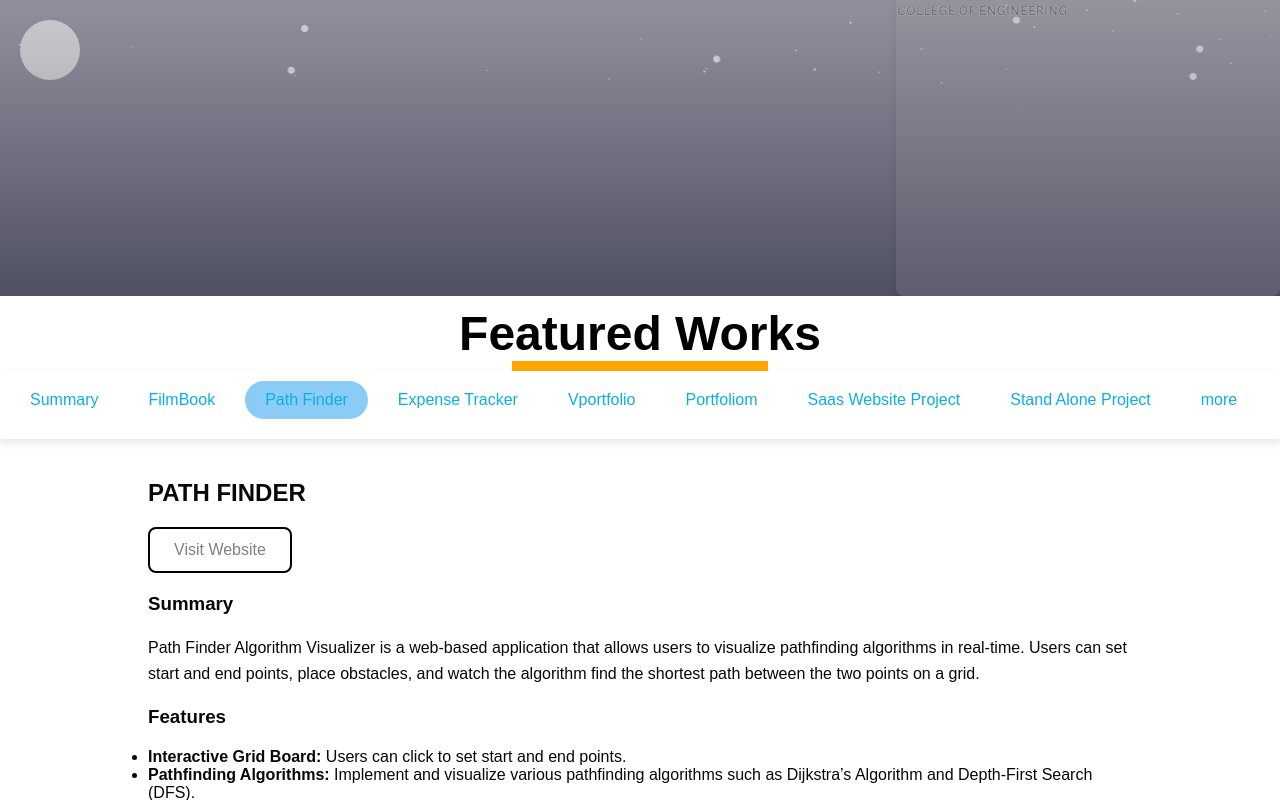
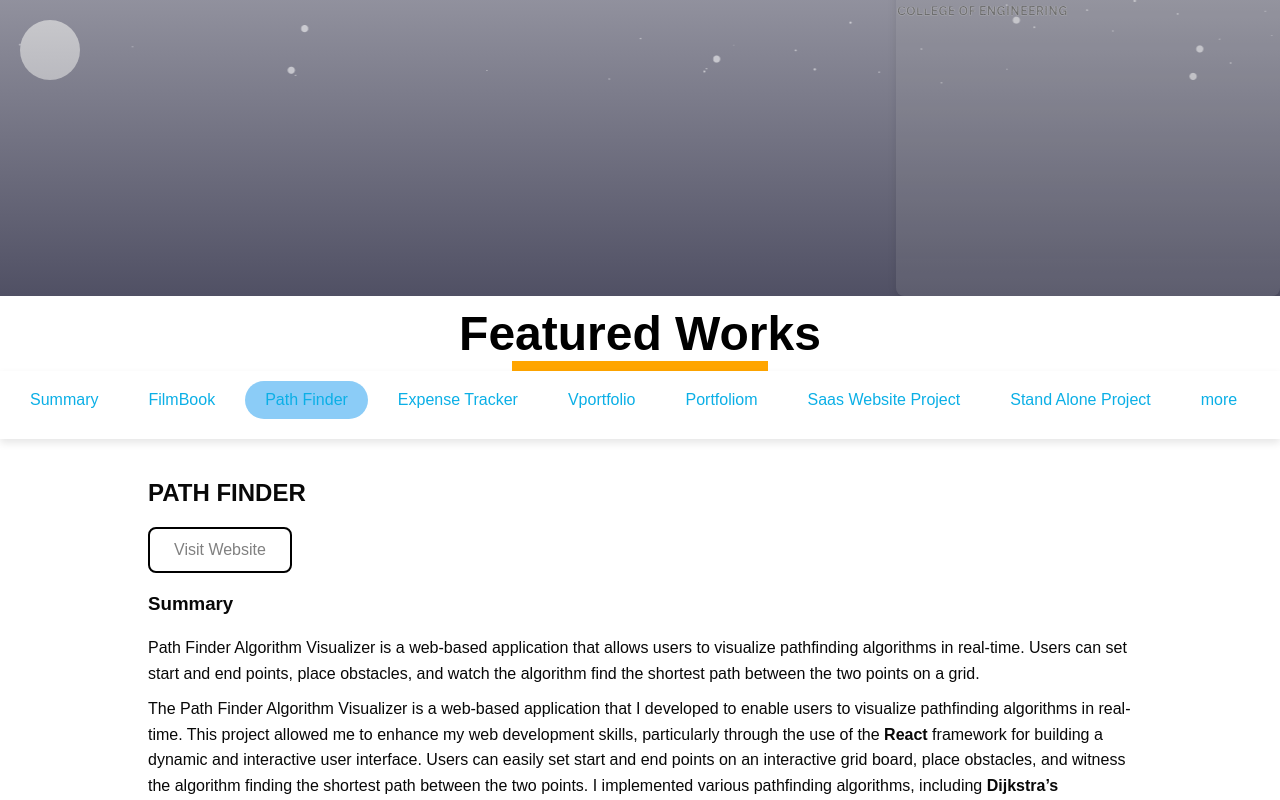
Before and after one commit to varunnlv/vportfolio, a React (Create React App) app: page / in a window 1280 px wide. Both pictures are taken after a click on the button "Path Finder". Shown: the part 2904-3704 px from the top of the page. Built offline with nearby package versions, Linux system fonts and the light colour scheme; a web font is replaced by a local one.

Commit message:
Update portfolio.jsx

```diff
--- a/src/components/portfolio/portfolio.jsx
+++ b/src/components/portfolio/portfolio.jsx
@@ -994,6 +994,10 @@ const Portfolio = () => {
                             Path Finder Algorithm Visualizer is a web-based application that allows users to visualize pathfinding algorithms in real-time. Users can set start and end points, place obstacles, and watch the algorithm find the shortest path between the two points on a grid.
                         </p>
 
+                        <p> The Path Finder Algorithm Visualizer is a web-based application that I developed to enable users to visualize pathfinding algorithms in real-time. This project allowed me to enhance my web development skills, particularly through the use of the <b>React</b> framework for building a dynamic and interactive user interface. Users can easily set start and end points on an interactive grid board, place obstacles, and witness the algorithm finding the shortest path between the two points. I implemented various pathfinding algorithms, including <b>Dijkstra’s Algorithm</b> and <b>Depth-First Search (DFS)</b>, using <b>JavaScript</b>, which deepened my understanding of algorithmic principles and their practical applications. Additionally, I integrated an animation speed control feature that enhances user experience by allowing them to customize the visualization speed. Overall, this project significantly improved my proficiency in <b>HTML</b>, <b>CSS</b>, and <b>JavaScript</b>, while also showcasing my ability to create engaging and educational web applications.
+
+</p>
+
                         <h3 style={{ marginTop: '20px' }}>Features</h3>
                         <ul style={{ marginTop: '20px' }}>
                             <li>
```
